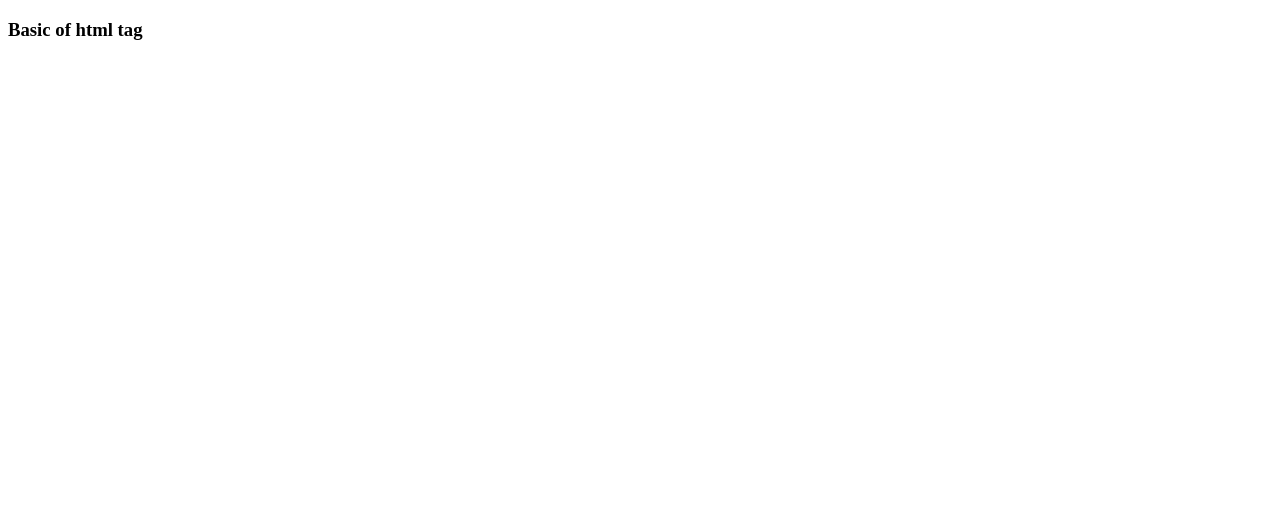
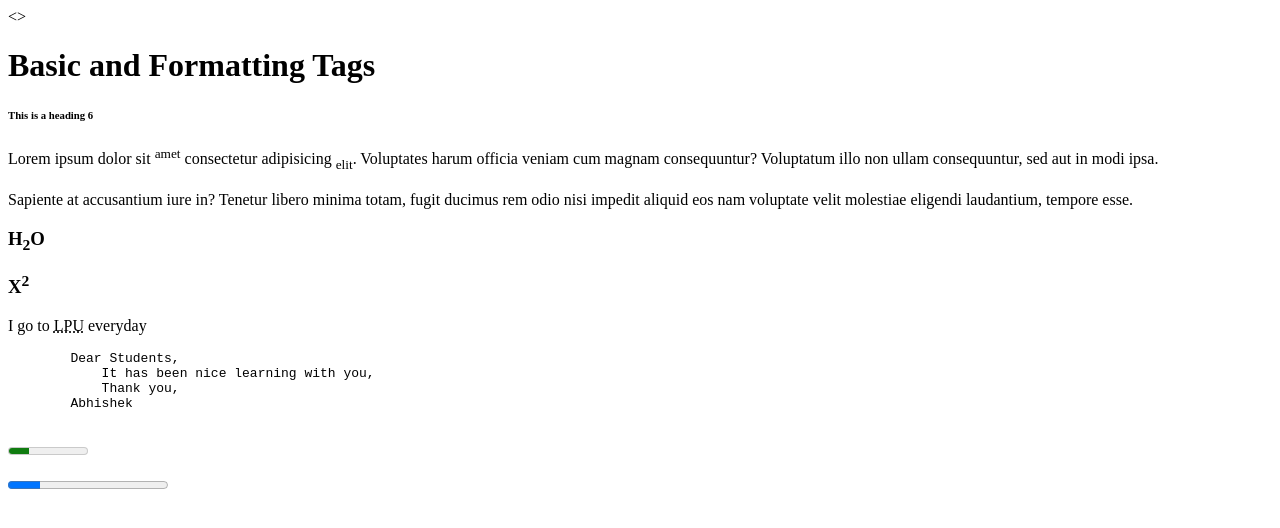
Before and after one commit to Abhishek12221419/Abhishek12221419.github.io, a plain HTML site: page HTML/index2.html in a window 1280 px wide. Drawn offline with Linux system fonts and the light colour scheme.

Commit message:
file added

```diff
--- a/HTML/index2.html
+++ b/HTML/index2.html
@@ -4,7 +4,31 @@
     <meta charset="utf-8">
     <title>title</title>
   </head>
-  <body>
-    <h3>Basic of html tag</h3>
-  </body>
+  <>
+    <h1>Basic and Formatting Tags</h1>
+    <h6>This is a heading 6</h6>
+    <!-- <p><strong>Lorem</strong> ipsum dolor sit amet <mark>consectetur</mark>, adipisicing elit. Totam in dolore quos beatae,
+       debitis consequatur autem ullam? <u>Necessitatibus</u> sint qui <del>cupiditate</del> impedit praesentium
+       <em>laudantium!</em> Maxime eligendi atque magnam molestiae nam!</p> -->
+    <p>
+        Lorem ipsum dolor sit <sup>amet</sup> consectetur adipisicing <sub>elit</sub>. Voluptates harum officia veniam cum magnam consequuntur?
+        Voluptatum illo non ullam consequuntur, sed aut in modi ipsa.<br><br> Sapiente at accusantium iure in? Tenetur libero minima
+        totam, fugit ducimus rem odio nisi impedit aliquid eos nam voluptate velit molestiae eligendi laudantium, tempore esse.
+    </p>
+    <h3>H<sub>2</sub>O</h3>
+    <h3>X<sup>2</sup></h3>
+    <p>I go to <abbr title="Lovely Professional University">LPU</abbr> everyday</p>
+    <pre>
+        Dear Students,
+            It has been nice learning with you,
+            Thank you,
+        Abhishek
+    </pre>
+    <p>
+        <meter value="0.25"></meter>
+    </p>
+    <p>
+        <progress value="100" max="500"></progress>
+    </p>
+  </p<>
 </html>
```
Also changed, not shown: HTML/index1.html (+1 -1 lines).
